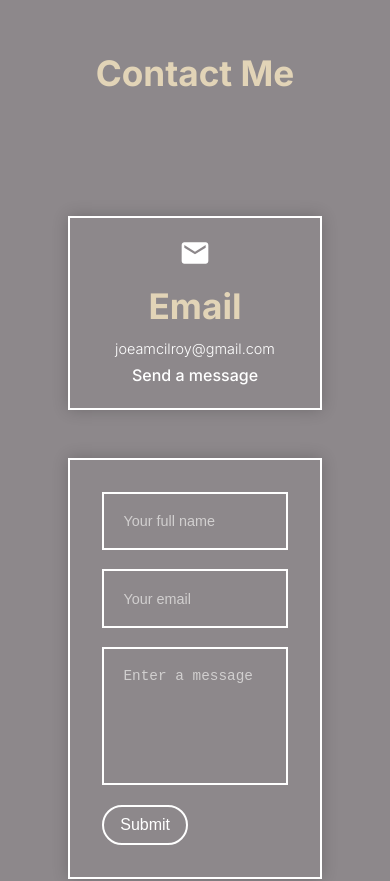
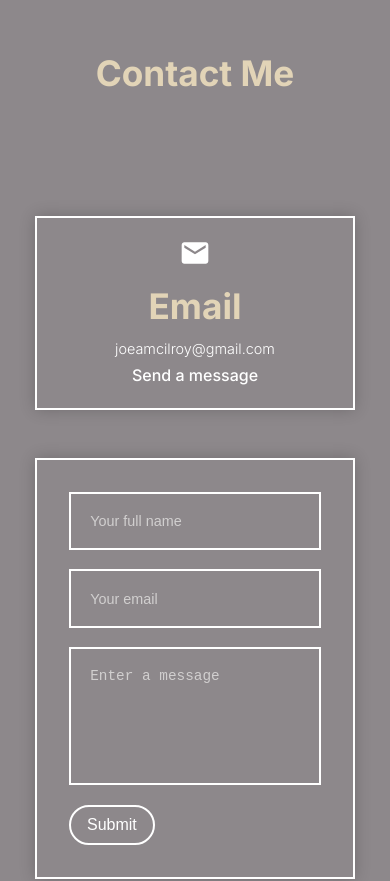
Before and after one commit to joeAmc/portfolio-site, a React (Create React App) app: page / in a window 390 px wide. Shown: the part 4840-5721 px from the top of the page. Built offline with nearby package versions, Linux system fonts and the light colour scheme.

Commit message:
skills & contact container width

```diff
--- a/src/components/Contact/contact.css
+++ b/src/components/Contact/contact.css
@@ -81,16 +81,19 @@ textarea {
   .contact-options {
     margin-top: 5rem;
   }
+  section > h1 {
+    margin-bottom: -3rem;
+  }
 }
 
 /*--- small devices--*/
 @media screen and (max-width: 600px) {
   .container.contact-container {
-    width: 65%;
+    width: 20rem;
   }
-  section > h1 {
+  /* section > h1 {
     margin-bottom: -2rem;
-  }
+  } */
   .contact-options {
     margin-bottom: -1rem;
   }
--- a/src/components/Skills/skills.css
+++ b/src/components/Skills/skills.css
@@ -108,7 +108,7 @@ section {
   }
 
   .skills {
-    width: 65%;
+    width: 20rem;
     height: 35rem;
   }
 
```
Also changed, not shown: 14 other files (tests, documents, lock files or other folders).
